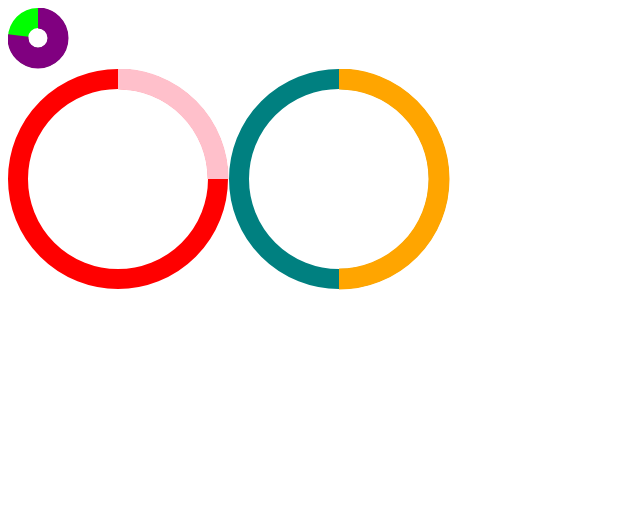
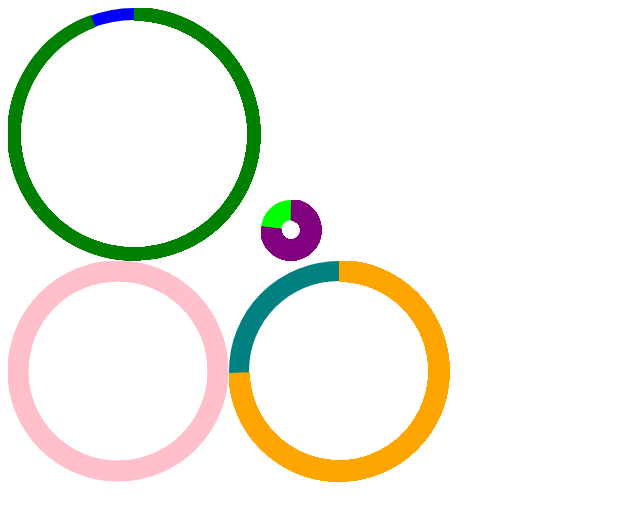
Before and after one commit to samccone/pieChart, a plain HTML site: page index.html in a window 1280 px wide. Shown: the whole page, without its empty margins (0-640 px from the left). Drawn offline with Linux system fonts and the light colour scheme.

Commit message:
animated fills!

```diff
--- a/demo.html
+++ b/index.html
@@ -7,13 +7,25 @@
     <script>
 
     pieChart({
-      fillPercent: 25,
+      fillPercent: 95,
+      backgroundStrokeColor: "blue",
+      foregroundStrokeColor: "green",
+      animationRate: 5,
+      animationTick: function(angle) { console.log("currently at "+angle)},
+      radius: 120,
+      stroke: 12,
+      container: document.getElementById('ff')
+    });
+
+    pieChart({
+      fillPercent: 100,
       backgroundStrokeColor: "red",
       foregroundStrokeColor: "pink"
     });
 
+
     pieChart({
-      fillPercent: 50,
+      fillPercent: 75,
       backgroundStrokeColor: "teal",
       foregroundStrokeColor: "orange"
     });
--- a/pieChart.js
+++ b/pieChart.js
@@ -24,13 +24,18 @@
           complete                    = options.fillPercent >= 100, //make check to make sure if it is over 100% and handle it
           antiAliaisingClippingConts  = 1,
           drawOptions                 = {
+                            complete: complete,
+                            endAngle: endAngle,
+                            fillEndAngle: fillEndAngle,
                             ctx: ctx,
                             registration: registration,
+                            animationRate: (options.animationRate || 1),
                             radius: radius,
                             startAngle: startAngle,
                             endAngle: endAngle,
                             lineWidth: lineWidth,
                             clockwise: 1,
+                            animationTick: (options.animationTick || function(){}),
                             strokeStyle: options.backgroundStrokeColor || "#000"
                           };
 
@@ -51,13 +56,27 @@
       /**
       * recalculate values for the fill stroke
       **/
+
       drawOptions.startAngle  = complete ? startAngle : 270 * Math.PI/180;
       drawOptions.endAngle    = complete ? endAngle : fillEndAngle;
       drawOptions.clockwise   = 0;
       drawOptions.strokeStyle = options.foregroundStrokeColor || "#CCC";
       drawOptions.lineWidth   = lineWidth + antiAliaisingClippingConts; // fix for ugly anti aliasing
       drawOptions.registration= drawOptions.registration;
-      drawArc(drawOptions); // draws the filled %
+
+      if (drawOptions.complete) {
+        drawArc(drawOptions); // draws the filled %
+      } else !(function animatedFill(step, drawOptions) {
+        var radianFillAngle = (step += drawOptions.animationRate) * Math.PI/180;
+        if (radianFillAngle < (drawOptions.complete ? drawOptions.endAngle : drawOptions.fillEndAngle)) {
+          drawOptions.endAngle = radianFillAngle;
+          requestAnimFrame(function() {
+            animatedFill(step, drawOptions);
+            drawOptions.animationTick(step); //calls the animationtick
+            drawArc(drawOptions); // draws the filled %
+          });
+        }
+      })(-90, drawOptions);
 
       /**
       * helper function to do the drawing work
@@ -80,3 +99,17 @@
     }
   }
 })();
+
+
+// shim layer with setTimeout fallback
+// http://paulirish.com/2011/requestanimationframe-for-smart-animating/
+window.requestAnimFrame = (function(){
+  return  window.requestAnimationFrame       ||
+          window.webkitRequestAnimationFrame ||
+          window.mozRequestAnimationFrame    ||
+          window.oRequestAnimationFrame      ||
+          window.msRequestAnimationFrame     ||
+          function( callback ){
+            window.setTimeout(callback, 1000 / 60);
+          };
+})();
```
Also changed, not shown: 1 other file.
